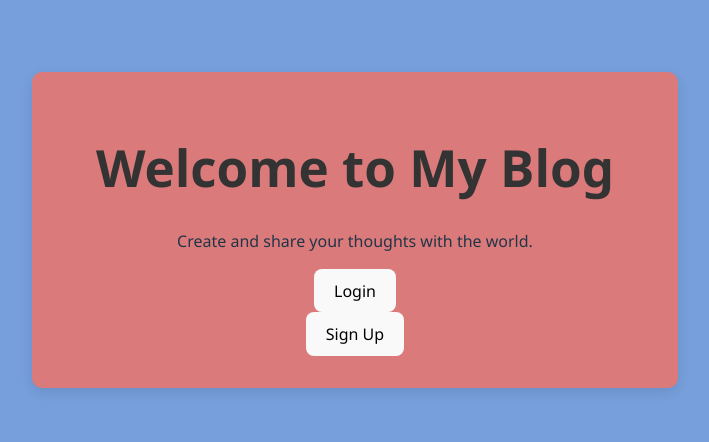
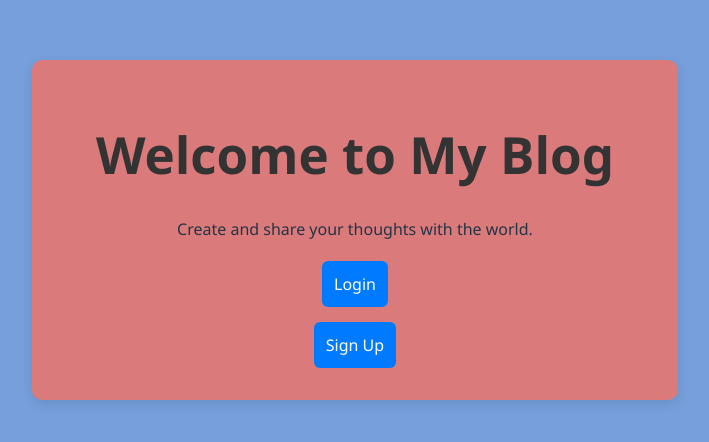
Before and after one commit to Haries2005/frontend, a React (Vite) app: page / in a window 1280 px wide. Shown: the part 170-612 px from the top of the page, without its empty margins (317-1026 px from the left). Built offline with nearby package versions, Linux system fonts and the light colour scheme.

Commit message:
frontend commit

```diff
--- a/src/App.css
+++ b/src/App.css
@@ -98,3 +98,25 @@ form button:hover {
 .comments form input {
   margin-bottom: 0.5rem;
 }
+
+.button-group {
+  display: flex;
+  flex-direction: column;
+  gap: 15px; /* ✅ Space between Login and Signup buttons */
+  margin-top: 20px;
+}
+
+.button-group button {
+  padding: 12px;
+  font-size: 16px;
+  border-radius: 6px;
+  border: none;
+  background-color: #007bff;
+  color: white;
+  cursor: pointer;
+  transition: background 0.3s ease;
+}
+
+.button-group button:hover {
+  background-color: #0056b3;
+}
--- a/src/pages/Blog.jsx
+++ b/src/pages/Blog.jsx
@@ -97,8 +97,8 @@ export default function Blog({ user, setUser }) {
 
   return (
     <div className="container">
-      <h1>📝 My Blog</h1>
-      <p>Logged in as <strong>{user.username}</strong> <button onClick={handleLogout}>Logout</button></p>
+      <h1 className="logo">📝 MyBlog</h1>
+      <p>Welcome <strong>{user.username}</strong><br/><button onClick={handleLogout}>Logout</button></p>
 
       <form onSubmit={handleSubmit}>
         <input
--- a/src/pages/Welcome.jsx
+++ b/src/pages/Welcome.jsx
@@ -6,8 +6,11 @@ export default function Welcome() {
     <div className="container">
       <h1>Welcome to My Blog</h1>
       <p>Create and share your thoughts with the world.</p>
-      <Link to="/login"><button>Login</button></Link><br/>
-      <Link to="/signup"><button>Sign Up</button></Link>
+
+      <div className="button-group">
+        <Link to="/login"><button>Login</button></Link>
+        <Link to="/signup"><button>Sign Up</button></Link>
+      </div>
     </div>
   );
 }
```
